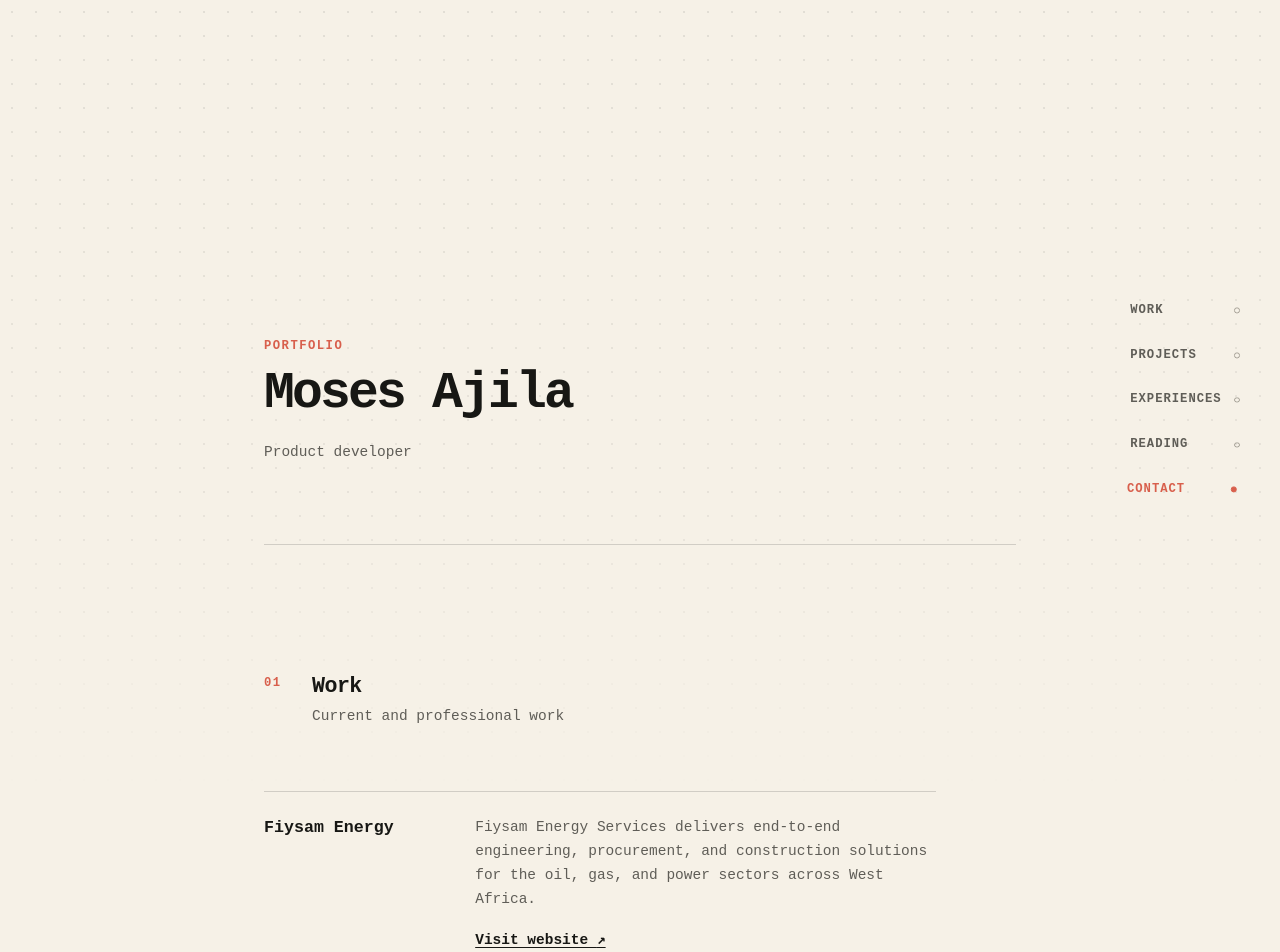
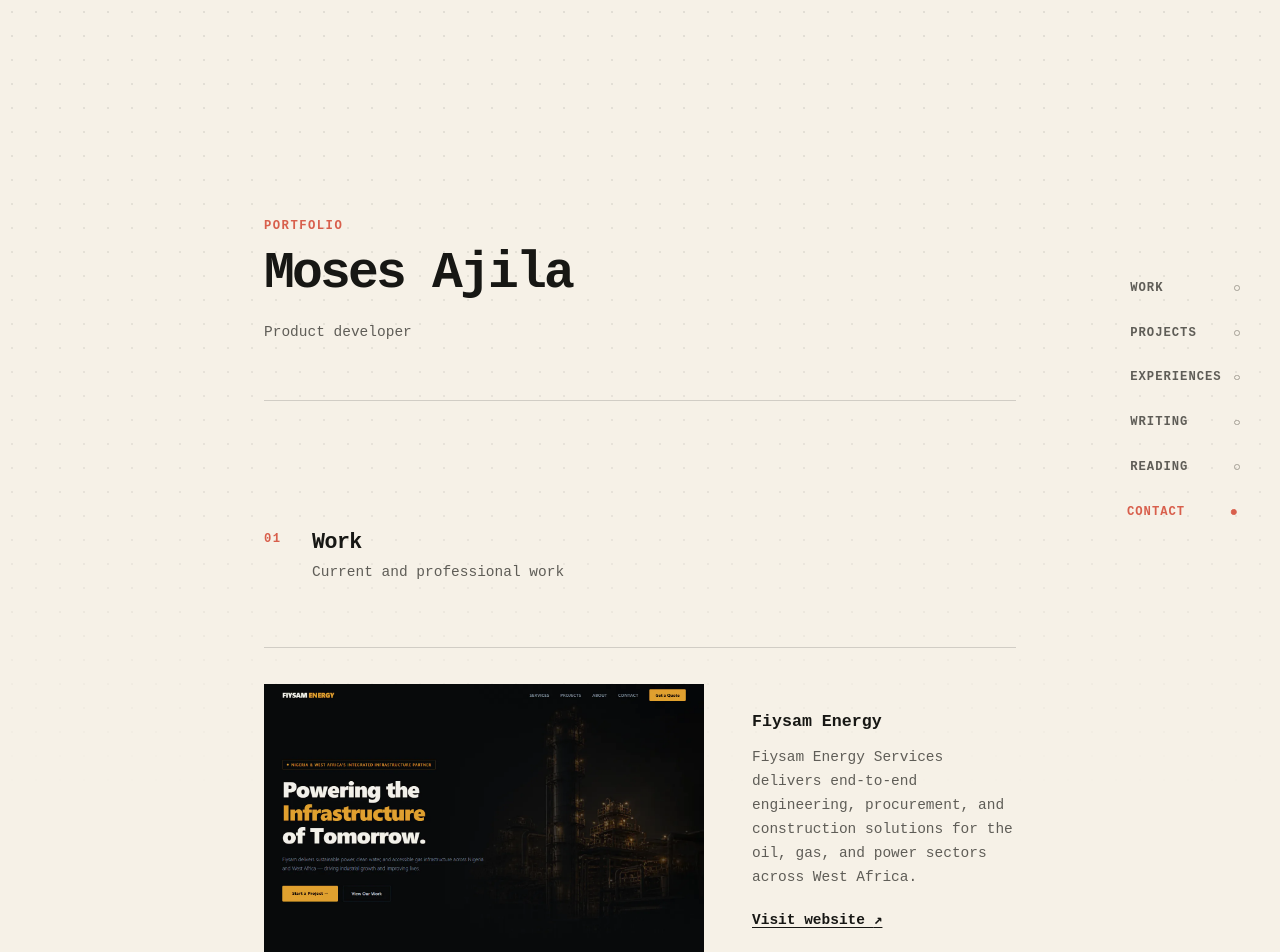
Before and after one commit to heynull/portfolio, a Next.js app: page / in a window 1280 px wide. Shown: the top 952 px of the page. Built offline with nearby package versions, Linux system fonts and the light colour scheme.

Commit message:
feat: publish first essay and refine portfolio

```diff
--- a/app/globals.css
+++ b/app/globals.css
@@ -113,11 +113,11 @@ main {
 }
 
 .intro {
-  min-height: min(68vh, 42rem);
+  min-height: min(50vh, 34rem);
   display: flex;
   flex-direction: column;
   justify-content: flex-end;
-  padding-block: clamp(6.5rem, 14vh, 10rem) clamp(5rem, 10vh, 7rem);
+  padding-block: clamp(5rem, 10vh, 7rem) clamp(3.5rem, 7vh, 5rem);
 }
 
 .eyebrow,
@@ -151,6 +151,14 @@ main {
   scroll-margin-top: 2rem;
   padding-block: var(--space-section);
   border-top: 1px solid var(--rule);
+}
+
+#writing {
+  padding-block: clamp(5.5rem, 8vw, 7.5rem);
+}
+
+#reading {
+  padding-block: clamp(5rem, 7vw, 6.5rem);
 }
 
 .section-heading {
@@ -237,15 +245,32 @@ main {
 }
 
 .work-list {
-  max-width: 42rem;
+  max-width: 47rem;
 }
 
 .work-entry {
   display: grid;
-  grid-template-columns: minmax(8rem, 0.7fr) minmax(0, 1.8fr);
-  gap: 1rem 2rem;
-  padding-block: 1.5rem;
+  grid-template-columns: minmax(0, 1.25fr) minmax(15rem, 0.75fr);
+  align-items: center;
+  gap: clamp(1.5rem, 4vw, 3rem);
+  padding-block: clamp(1.5rem, 3vw, 2.25rem);
   border-block: 1px solid var(--rule);
+}
+
+.work-entry__media {
+  position: relative;
+  overflow: hidden;
+  aspect-ratio: 16 / 10;
+  background: rgba(23, 23, 20, 0.04);
+}
+
+.work-entry__media img {
+  object-fit: cover;
+  filter: saturate(0.88);
+}
+
+.work-entry__body {
+  min-width: 0;
 }
 
 .work-entry h3,
@@ -258,15 +283,16 @@ main {
 }
 
 .work-entry p {
-  margin: 0;
+  margin: 0.75rem 0 0;
   color: var(--muted);
   font-size: var(--text-sm);
   line-height: 1.65;
 }
 
 .arrow-link {
-  grid-column: 2;
+  display: inline-block;
   width: fit-content;
+  margin-top: 1.15rem;
   font-size: var(--text-sm);
   font-weight: 600;
 }
@@ -444,6 +470,22 @@ a.project__link:active {
   grid-template-columns: 2rem minmax(0, 1fr) auto;
 }
 
+.writing-list__media {
+  position: relative;
+  grid-column: 1 / -1;
+  overflow: hidden;
+  max-width: 40rem;
+  margin: 0 0 0.5rem 3rem;
+  aspect-ratio: 16 / 10;
+  background: rgba(23, 23, 20, 0.04);
+}
+
+.writing-list__media img,
+.article-cover img {
+  object-fit: cover;
+  filter: saturate(0.88);
+}
+
 .writing-list__number,
 .reading-list__number {
   color: var(--faint);
@@ -492,7 +534,7 @@ a.project__link:active {
 
 .site-footer {
   scroll-margin-top: 2rem;
-  padding-block: clamp(5rem, 10vw, 8rem) 2rem;
+  padding-block: clamp(4.5rem, 7vw, 6rem) 2rem;
   border-top: 1px solid var(--rule);
 }
 
@@ -561,6 +603,15 @@ a.project__link:active {
 .article-header time {
   color: var(--muted);
   font-size: var(--text-sm);
+}
+
+.article-cover {
+  position: relative;
+  overflow: hidden;
+  max-width: 44rem;
+  margin-top: 2.5rem;
+  aspect-ratio: 16 / 10;
+  background: rgba(23, 23, 20, 0.04);
 }
 
 .article-body {
@@ -646,8 +697,8 @@ a.project__link:active {
   }
 
   .intro {
-    min-height: min(62vh, 35rem);
-    padding-top: 4.5rem;
+    min-height: min(38vh, 23rem);
+    padding-block: 3.25rem 2.75rem;
   }
 
   .section {
@@ -667,7 +718,7 @@ a.project__link:active {
   }
 
   .arrow-link {
-    grid-column: 1;
+    margin-top: 1rem;
   }
 
   .project-grid {
@@ -682,6 +733,10 @@ a.project__link:active {
   .writing-list__meta {
     grid-column: 2;
     margin-top: -0.5rem;
+  }
+
+  .writing-list__media {
+    margin-left: 0;
   }
 
   .writing-list > li > p {
--- a/components/SectionNav.tsx
+++ b/components/SectionNav.tsx
@@ -7,6 +7,13 @@ export function SectionNav({ items }: { items: NavigationItem[] }) {
   const [activeSection, setActiveSection] = useState<string>(items[0].id);
 
   useEffect(() => {
+    const handleHashChange = () => {
+      const hash = window.location.hash.slice(1);
+      if (items.some((item) => item.id === hash)) {
+        setActiveSection(hash);
+      }
+    };
+
     const handleScroll = () => {
       const marker = window.scrollY + Math.min(window.innerHeight * 0.3, 220);
       let current: string = items[0].id;
@@ -29,8 +36,15 @@ export function SectionNav({ items }: { items: NavigationItem[] }) {
     };
 
     handleScroll();
+    handleHashChange();
     window.addEventListener("scroll", handleScroll, { passive: true });
-    return () => window.removeEventListener("scroll", handleScroll);
+    window.addEventListener("scrollend", handleScroll);
+    window.addEventListener("hashchange", handleHashChange);
+    return () => {
+      window.removeEventListener("scroll", handleScroll);
+      window.removeEventListener("scrollend", handleScroll);
+      window.removeEventListener("hashchange", handleHashChange);
+    };
   }, [items]);
 
   return (
@@ -42,6 +56,7 @@ export function SectionNav({ items }: { items: NavigationItem[] }) {
               className="section-nav__link"
               href={`#${item.id}`}
               aria-current={activeSection === item.id ? "location" : undefined}
+              onClick={() => setActiveSection(item.id)}
             >
               <span>{item.label}</span>
               <span className="section-nav__marker" aria-hidden="true" />
--- a/components/WorkSection.tsx
+++ b/components/WorkSection.tsx
@@ -1,3 +1,4 @@
+import Image from "next/image";
 import type { WorkEntry } from "@/types";
 
 export function WorkSection({ entries }: { entries: WorkEntry[] }) {
@@ -14,6 +15,17 @@ export function WorkSection({ entries }: { entries: WorkEntry[] }) {
       <div className="work-list">
         {entries.map((entry) => (
           <article className="work-entry" key={entry.title}>
+            {entry.image && entry.imageAlt && (
+              <div className="work-entry__media">
+                <Image
+                  src={entry.image}
+                  alt={entry.imageAlt}
+                  fill
+                  sizes="(max-width: 599px) calc(100vw - 2.5rem), 25rem"
+                />
+              </div>
+            )}
+            <div className="work-entry__body">
               <h3>{entry.title}</h3>
               <p>{entry.description}</p>
               {entry.website && (
@@ -21,6 +33,7 @@ export function WorkSection({ entries }: { entries: WorkEntry[] }) {
                   Visit website <span aria-hidden="true">↗</span>
                 </a>
               )}
+            </div>
           </article>
         ))}
       </div>
--- /dev/null
+++ b/content/writing/from-tutorials-to-shipping-things.md
@@ -0,0 +1,112 @@
+---
+title: From Tutorials to Shipping Things
+slug: from-tutorials-to-shipping-things
+date: 2026-09-06
+image: /images/writing/essay1.png
+imageAlt: "Editorial illustration showing a journey from coding tutorials and scattered learning to building and shipping useful software"
+excerpt: A personal reflection on learning to code, getting stuck in tutorial hell, finding community, and how AI-assisted development changed the distance between learning and actually shipping useful things.
+---
+
+I got into tech unofficially during my JSS3 school break.
+
+My dad wanted us to learn basic computer skills, so I started with desktop publishing. At the time, there wasn't some grand plan to become a developer or build software. I was just learning how to use a computer.
+
+By SS1, one of my lesson teachers introduced me more seriously to science and computers. Somewhere around that time I became fascinated by computer hacking. I wanted to understand how it worked, but I had no idea where to begin.
+
+There was so much to learn and everything I found felt scattered.
+
+Eventually, I figured out that if I wanted to understand cybersecurity, I probably needed to learn programming first.
+
+## Learning to code without knowing what coding was for
+
+One day at a cyber café, I was Googling how to learn programming when a Python developer noticed what I was doing.
+
+He introduced me to W3Schools and gave me a Python video series on a USB drive.
+
+I finished the series.
+
+And then… I didn't know what to do with any of it.
+
+I could follow the lessons and write some Python, but I couldn't see how any of that became actual software that somebody could use. At this point, I didn't even understand concepts like frontend and backend.
+
+I just knew I wanted to build things.
+
+So I kept learning.
+
+HTML. CSS. Bootstrap. Eventually Tailwind CSS. Somewhere in there, SCSS too.
+
+And a lot of tutorials.
+
+**A lot.**
+
+For years I was basically stuck in tutorial hell. I would learn something, stop, return to those Python videos, try again, get frustrated and sometimes give up completely.
+
+Then eventually start again.
+
+## Seeing people actually ship
+
+Things started changing when I discovered LinkedIn.
+
+Early on, I came across a post from the founder of GenZTechies and connected with him. What happened through that community is probably a story of its own, but one thing had a big effect on me:
+
+**I saw people actually building things.**
+
+Not another calculator.
+
+Not another to-do app copied from a tutorial.
+
+People around me were building useful software. Some were creating internal tools and selling them to companies.
+
+That changed what I wanted from programming.
+
+I didn't just want to know how to code anymore. I wanted to be able to take an idea and turn it into something real—something useful enough that another person would actually want to use it.
+
+The problem was that wanting to build useful products and being able to build them were still two very different things.
+
+I struggled with that gap for a long time.
+
+## Then AI showed up
+
+AI-assisted development changed that gap for me.
+
+Not because I suddenly stopped needing to understand anything, and definitely not because every output from an AI is good software.
+
+What changed was my ability to move.
+
+Things that previously left me searching through tutorials, documentation and scattered Stack Overflow answers for hours could become conversations. I could ask questions about code I didn't understand, explore an implementation, break something, figure out why it broke and keep going.
+
+More importantly, I could spend more time thinking about the thing I was trying to make.
+
+How should it work?
+
+What should it look like?
+
+Would anyone actually find this useful?
+
+How do I get it from an idea to something running on somebody else's device?
+
+Design became part of that too.
+
+I've watched designers and builders I admire—people like Dára—move across the boundary between designing software and engineering it, increasingly using AI as part of that process.
+
+It reinforced something I'd slowly been learning myself: the boundaries aren't as important as the ability to make something good.
+
+## I still don't think the goal is to write more code
+
+Today I'm shipping more than I used to.
+
+Websites. Experiments. Side projects. Products I'm trying to turn into genuinely useful software.
+
+I'm still learning, and there are plenty of things I can't build without assistance. AI hasn't magically replaced all those years I spent struggling with programming.
+
+But it has changed how I learn and, more importantly, how often learning can end with something **shipped**.
+
+Looking back, that's probably the biggest difference between the kid replaying Python videos from a USB drive and how I think about technology now.
+
+Back then, I thought learning programming meant eventually knowing enough to start building.
+
+I don't think that anymore.
+
+**You learn a lot of it by building.**
+
+And these days, I'm much more interested in what I can make useful than in how many technologies I can say I know.
--- a/lib/portfolio.ts
+++ b/lib/portfolio.ts
@@ -11,6 +11,8 @@ export const work: WorkEntry[] = [
     description:
       "Fiysam Energy Services delivers end-to-end engineering, procurement, and construction solutions for the oil, gas, and power sectors across West Africa.",
     website: "https://fiysamenergy.com",
+    image: "/images/projects/fiysam-energy.webp",
+    imageAlt: "Fiysam Energy website homepage",
   },
 ];
 
--- a/lib/writing.ts
+++ b/lib/writing.ts
@@ -52,6 +52,8 @@ function parseFrontmatter(source: string, fileName: string): WritingEntry {
     slug,
     date: attributes.date,
     topic: attributes.topic || undefined,
+    image: attributes.image || undefined,
+    imageAlt: attributes.imageAlt || undefined,
     excerpt: attributes.excerpt,
     body: normalized.slice(end + 5).trim(),
   };
--- a/types/index.ts
+++ b/types/index.ts
@@ -2,6 +2,8 @@ export interface WorkEntry {
   title: string;
   description: string;
   website?: string;
+  image?: string;
+  imageAlt?: string;
 }
 
 export interface Project {
@@ -44,6 +46,8 @@ export interface WritingEntry {
   slug: string;
   date: string;
   topic?: string;
+  image?: string;
+  imageAlt?: string;
   excerpt: string;
   body: string;
 }
```
Also changed, not shown: app/writing/[slug]/page.tsx (+12 -0 lines), components/WritingSection.tsx (+11 -0 lines), content/writing/README.md, public/images/writing/essay1.png (added). Lines whose indentation alone changed are shown as unchanged.
